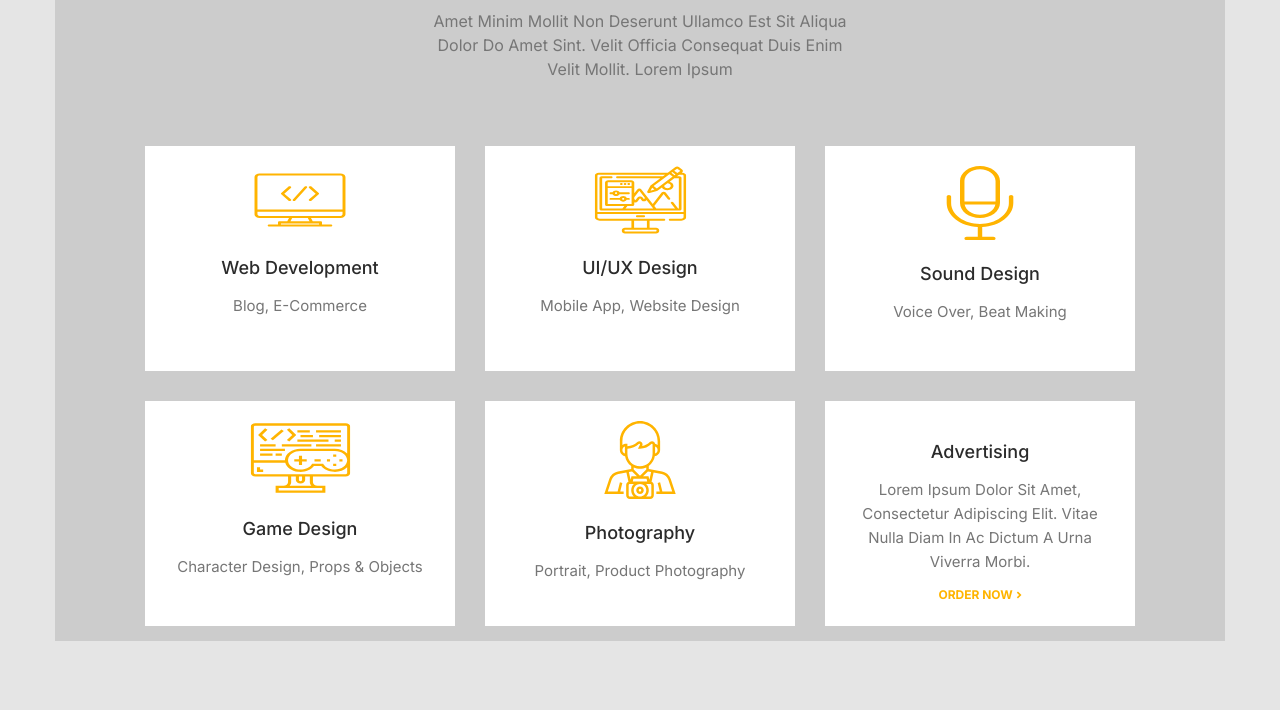
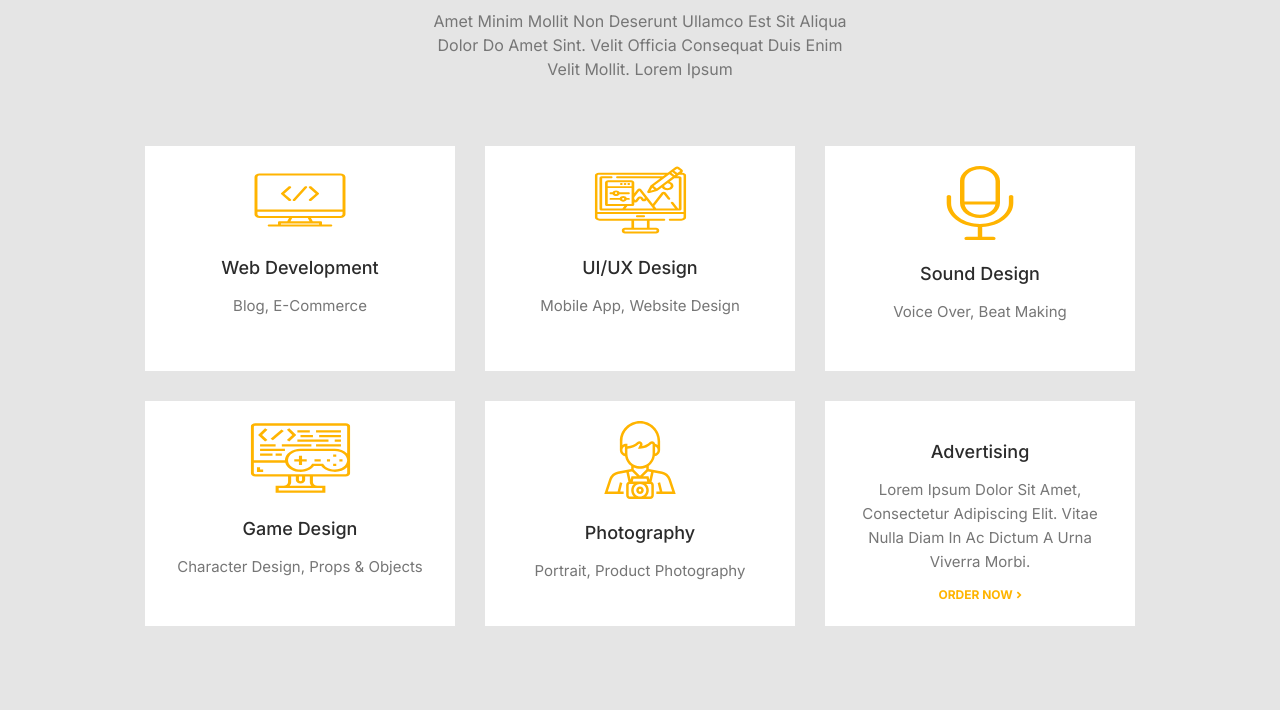
Before and after one commit to Soufiane-Amama/Portfolio_Template_HTML-CSS, a plain HTML site: page index.html in a window 1280 px wide. Shown: the part 620-1330 px from the top of the page. Drawn offline with Linux system fonts and the light colour scheme.

Commit message:
first commit

```diff
--- a/css/portfolio.css
+++ b/css/portfolio.css
@@ -36,7 +36,7 @@ ul {
   padding-right: 15px;
   margin-left: auto;
   margin-right: auto;
-  background-color: #ccc;
+  /* background-color: #ccc; */
 }
 
 /* Small */
```
